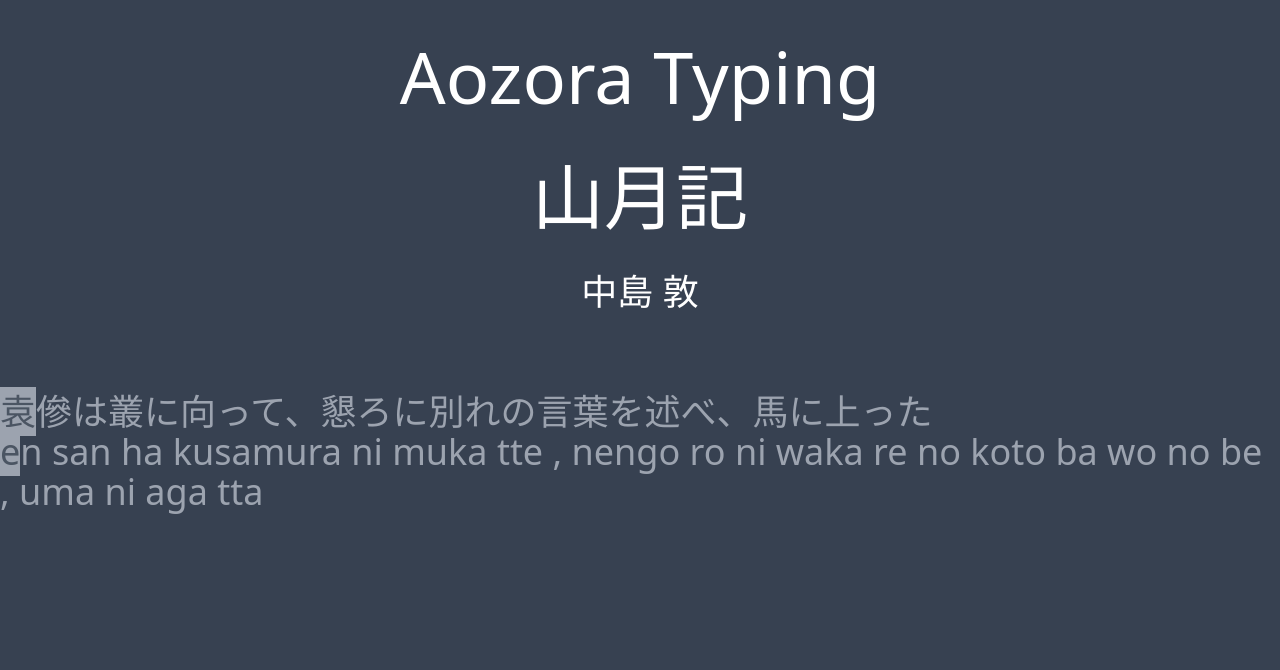
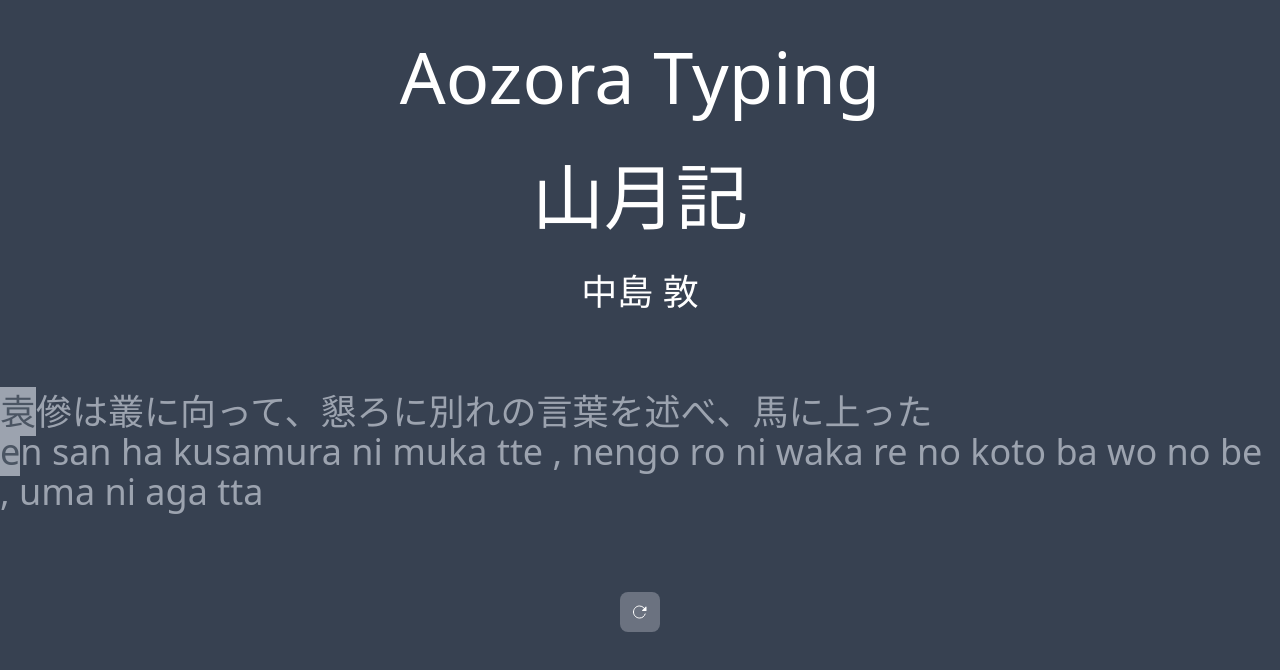
Before and after one commit to hayapo/Aozora-Typing, a React (Vite) app: page / in a window 1280 px wide. Shown: the top 670 px of the page. Built offline with nearby package versions, Linux system fonts and the light colour scheme.

Commit message:
[feature] リロードボタンを実装

```diff
--- a/package.json
+++ b/package.json
@@ -11,7 +11,8 @@
   },
   "dependencies": {
     "react": "^18.2.0",
-    "react-dom": "^18.2.0"
+    "react-dom": "^18.2.0",
+    "react-icons": "^4.7.1"
   },
   "devDependencies": {
     "@types/react": "^18.0.26",
@@ -25,7 +26,8 @@
     "eslint-plugin-react": "^7.32.1",
     "eslint-plugin-tailwindcss": "^3.8.2",
     "postcss": "^8.4.21",
-    "prettier": "^2.8.3",
+    "prettier": "^2.8.4",
+    "prettier-plugin-tailwindcss": "^0.2.3",
     "tailwindcss": "^3.2.4",
     "typescript": "^4.9.3",
     "vite": "^4.0.0"
--- a/src/components/organisms/TypingArea.tsx
+++ b/src/components/organisms/TypingArea.tsx
@@ -1,21 +1,37 @@
-import { useState, useRef } from "react"
+import { useState, useRef, useEffect } from "react"
+import { typingData } from "../../typingtexts/typingData"
 import { TypedTextCorrect } from "../molecules/TypedTextCorrect"
 import { TypedTextMiss } from "../molecules/TypedTextMiss"
 import { YetTypedText } from "../molecules/YetTypedText"
 import { NowTypingText } from "../molecules/NowTypingText"
 import { WorkTitleAuhtor } from "../molecules/WorkTitleAuhtor"
 import { TypingDataType } from "../../types/typingDataType"
+import { WorkDetailType } from "../../types/workDetailType"
+import { IoReload } from "react-icons/io5"
 
 type Props = {
-  typeData: TypingDataType
-  isFinished: boolean,
+  isFinished: boolean
   setIsFinished: (isFinished: boolean) => void
-  setCorrectTypeAmount: (correctTypeAmount: React.SetStateAction<number>) => void
+  setCorrectTypeAmount: (
+    correctTypeAmount: React.SetStateAction<number>
+  ) => void
   setAllTypeAmount: (allTypeAmount: React.SetStateAction<number>) => void
-  setTypingDuration: (typingDuration: number) => void
+  setTypingDuration: (typingDuration: React.SetStateAction<number>) => void
+  setWorkDetail: (workDetail: WorkDetailType) => void
 }
 
-export const TypingArea: React.FC<Props> = ({...props}) => {
+export const TypingArea: React.FC<Props> = ({
+  isFinished,
+  setIsFinished,
+  setCorrectTypeAmount,
+  setAllTypeAmount,
+  setTypingDuration,
+  setWorkDetail,
+}) => {
+  const initialIndex = 0
+  const [currentTypeData, setCurrentTypeData] = useState<TypingDataType>(
+    typingData[initialIndex]
+  )
   const [currentLine, setCurrentLine] = useState(0)
   const [currentLetterIndex, setCurrentLetterIndex] = useState(0)
   const [currentAlphabetIndex, setCurrentAlphabetIndex] = useState(0)
@@ -26,53 +42,96 @@ export const TypingArea: React.FC<Props> = ({...props}) => {
 
   const timerRef = useRef<number>(0)
 
-  const typeText = props.typeData.wakatiRomajiText
+  useEffect(() => {
+    const currentIndex = Math.floor(Math.random() * typingData.length)
+    setCurrentTypeData(typingData[currentIndex])
+    setWorkDetail({
+      title: typingData[currentIndex].title,
+      author: typingData[currentIndex].author,
+      url: typingData[currentIndex].url,
+    })
+  }, [currentTypeData])
 
-  const textSplitByLine = typeText.split(".").slice(0,-1).map((line) => line[0] === " " ? line.slice(1,-1) : line.slice(0,-1))
-  const textSplitByLetter = textSplitByLine.map((line) => line.split(" ").filter(Boolean))
+  const typeText = currentTypeData.wakatiRomajiText
 
-  const displayText = props.typeData.kanjiText
-  const displayTextSplitByLine = displayText.split("。").slice(0,-1)
+  const textSplitByLine = typeText
+    .split(".")
+    .slice(0, -1)
+    .map((line) => (line[0] === " " ? line.slice(1, -1) : line.slice(0, -1)))
+  const textSplitByLetter = textSplitByLine.map((line) =>
+    line.split(" ").filter(Boolean)
+  )
+
+  const displayText = currentTypeData.kanjiText
+  const displayTextSplitByLine = displayText.split("。").slice(0, -1)
+
+  const refreshAll = () => {
+    setCurrentTypeData(
+      typingData[Math.floor(Math.random() * typingData.length)]
+    )
+    setCurrentLine(0)
+    setCurrentAlphabetIndex(0)
+    setCurrentLetterIndex(0)
+    setCurrentInlineIndex(0)
+    setCurrentDisplayIndex(0)
+    setIsStarted(false)
+    setIsMissed(false)
+
+    setIsFinished(false)
+    setCorrectTypeAmount(0)
+    setAllTypeAmount(0)
+    setTypingDuration(0)
+    clearInterval(timerRef.current)
+  }
 
   const handleKeyInput = (e: React.KeyboardEvent<HTMLDivElement>) => {
-    if (props.isFinished) return
+    if (isFinished) return
     if (!isStarted) {
       setIsStarted(true)
       const startTime = new Date().getTime()
       timerRef.current = setInterval(() => {
-        props.setTypingDuration(new Date().getTime() - startTime)
+        setTypingDuration(new Date().getTime() - startTime)
       }, 10)
     }
 
-    props.setAllTypeAmount(prevState => prevState + 1)
+    setAllTypeAmount((prevState) => prevState + 1)
 
-    if (e.key === textSplitByLetter[currentLine][currentLetterIndex][currentAlphabetIndex]) {
+    if (
+      e.key ===
+      textSplitByLetter[currentLine][currentLetterIndex][currentAlphabetIndex]
+    ) {
       setIsMissed(false)
-      setCurrentAlphabetIndex(prevState => prevState + 1)
-      setCurrentInlineIndex(prevState => prevState + 1)
-      props.setCorrectTypeAmount(prevState => prevState + 1)
+      setCurrentAlphabetIndex((prevState) => prevState + 1)
+      setCurrentInlineIndex((prevState) => prevState + 1)
+      setCorrectTypeAmount((prevState) => prevState + 1)
 
-      if (currentAlphabetIndex + 1 >= textSplitByLetter[currentLine][currentLetterIndex].length) {
-        setCurrentLetterIndex(prevState => prevState + 1)
-        setCurrentInlineIndex(prevState => prevState + 1)
+      if (
+        currentAlphabetIndex + 1 >=
+        textSplitByLetter[currentLine][currentLetterIndex].length
+      ) {
+        setCurrentLetterIndex((prevState) => prevState + 1)
+        setCurrentInlineIndex((prevState) => prevState + 1)
 
-        if (textSplitByLetter[currentLine][currentLetterIndex][0] === textSplitByLetter[currentLine][currentLetterIndex][1]
-          && displayTextSplitByLine[currentLine][currentDisplayIndex] === "っ") {
-          setCurrentDisplayIndex(prevState => prevState + 2)
+        if (
+          textSplitByLetter[currentLine][currentLetterIndex][0] ===
+            textSplitByLetter[currentLine][currentLetterIndex][1] &&
+          displayTextSplitByLine[currentLine][currentDisplayIndex] === "っ"
+        ) {
+          setCurrentDisplayIndex((prevState) => prevState + 2)
         } else {
-          setCurrentDisplayIndex(prevState => prevState + 1)
+          setCurrentDisplayIndex((prevState) => prevState + 1)
         }
 
         setCurrentAlphabetIndex(0)
 
         if (currentLetterIndex + 1 >= textSplitByLetter[currentLine].length) {
-          setCurrentLine(prevState => prevState + 1)
+          setCurrentLine((prevState) => prevState + 1)
           setCurrentDisplayIndex(0)
           setCurrentInlineIndex(0)
           setCurrentLetterIndex(0)
 
           if (currentLine + 1 >= textSplitByLine.length) {
-            props.setIsFinished(true)
+            setIsFinished(true)
             clearInterval(timerRef.current)
           }
         }
@@ -85,30 +144,81 @@ export const TypingArea: React.FC<Props> = ({...props}) => {
   return (
     <div className="grid gap-y-20 md:my-[-15rem] ">
       <div className="text-center">
-        <WorkTitleAuhtor title={props.typeData.title} author={props.typeData.author} />
+        <WorkTitleAuhtor
+          title={currentTypeData.title}
+          author={currentTypeData.author}
+        />
       </div>
-      <div className="">
+      <div>
         <div>
-          <TypedTextCorrect typedTextCorrect={displayTextSplitByLine[currentLine].slice(0, currentDisplayIndex)} />
-          { isMissed ? (
-            <TypedTextMiss typedTextMiss={displayTextSplitByLine[currentLine][currentDisplayIndex]} />
+          <TypedTextCorrect
+            typedTextCorrect={displayTextSplitByLine[currentLine].slice(
+              0,
+              currentDisplayIndex
+            )}
+          />
+          {isMissed ? (
+            <TypedTextMiss
+              typedTextMiss={
+                displayTextSplitByLine[currentLine][currentDisplayIndex]
+              }
+            />
           ) : (
-            <NowTypingText nowTypingText={displayTextSplitByLine[currentLine][currentDisplayIndex]} />
-          )
-          }
-          <YetTypedText yetTypedText={displayTextSplitByLine[currentLine].slice(currentDisplayIndex + 1, displayTextSplitByLine[currentLine].length)} />
+            <NowTypingText
+              nowTypingText={
+                displayTextSplitByLine[currentLine][currentDisplayIndex]
+              }
+            />
+          )}
+          <YetTypedText
+            yetTypedText={displayTextSplitByLine[currentLine].slice(
+              currentDisplayIndex + 1,
+              displayTextSplitByLine[currentLine].length
+            )}
+          />
         </div>
-        <div tabIndex={0} onKeyDown={(e) => handleKeyInput(e)} className="outline-none">
-          <TypedTextCorrect typedTextCorrect={textSplitByLine[currentLine].slice(0, currentInlineIndex)} />
-          { isMissed ? (
-            <TypedTextMiss typedTextMiss={textSplitByLine[currentLine][currentInlineIndex]} />
+        <div
+          tabIndex={0}
+          onKeyDown={(e) => handleKeyInput(e)}
+          className="outline-none"
+        >
+          <TypedTextCorrect
+            typedTextCorrect={textSplitByLine[currentLine].slice(
+              0,
+              currentInlineIndex
+            )}
+          />
+          {isMissed ? (
+            <TypedTextMiss
+              typedTextMiss={textSplitByLine[currentLine][currentInlineIndex]}
+            />
           ) : (
-            <NowTypingText nowTypingText={textSplitByLine[currentLine][currentInlineIndex]} />
-          )
-          }
-          <YetTypedText yetTypedText={textSplitByLine[currentLine].slice(currentInlineIndex + 1, textSplitByLine[currentLine].length)} />
+            <NowTypingText
+              nowTypingText={textSplitByLine[currentLine][currentInlineIndex]}
+            />
+          )}
+          <YetTypedText
+            yetTypedText={textSplitByLine[currentLine].slice(
+              currentInlineIndex + 1,
+              textSplitByLine[currentLine].length
+            )}
+          />
         </div>
       </div>
+      <button
+        className="
+          mx-auto
+          h-10
+          w-10
+          items-center
+          rounded-lg
+          bg-gray-500
+          hover:bg-gray-600
+        "
+        onClick={refreshAll}
+      >
+        <IoReload className="mx-auto" />
+      </button>
     </div>
   )
 }
--- a/src/components/page/TypingPage.tsx
+++ b/src/components/page/TypingPage.tsx
@@ -1,40 +1,35 @@
-import { useState, useEffect } from "react"
-import { typingData } from "../../typingtexts/typingData"
-import { TypingDataType } from "../../types/typingDataType"
+import { useState,  } from "react"
 import { TypingTemplate } from "../templates/TypingTemplate"
 import { ResultTemplate } from "../templates/ResultTemplate"
 
 export const TypingPage: React.FC = () => {
-  const initialIndex = Math.floor(Math.random() * typingData.length)
-  const [currentTypeData, setCurrentTypeData] = useState<TypingDataType>(typingData[initialIndex])
-
   const [isFinished, setIsFinished] = useState(false)
   const [correctTypeAmount, setCorrectTypeAmount] = useState(0)
   const [allTypeAmount, setAllTypeAmount] = useState(0)
   const [typingDuration, setTypingDuration] = useState(0)
-
-  useEffect(() => {
-    const currentIndex = Math.floor(Math.random() * typingData.length)
-    setCurrentTypeData(typingData[currentIndex])
-  }, [])
+  const [workDetail, setWorkDetail] = useState({
+    title: "",
+    author: "",
+    url: ""
+  })
 
   return (
     <div>
       {isFinished ? (
         <ResultTemplate
-          typeData={currentTypeData}
           correctTypeAmount={correctTypeAmount}
           allTypeAmount={allTypeAmount}
           typingDuration={typingDuration}
+          workDetail={workDetail}
         />
-      ): (
+      ) : (
         <TypingTemplate
-          typeData={currentTypeData}
-          isFinished = {isFinished}
-          setIsFinished = {setIsFinished}
-          setCorrectTypeAmount = {setCorrectTypeAmount}
-          setAllTypeAmount = {setAllTypeAmount}
+          isFinished={isFinished}
+          setIsFinished={setIsFinished}
+          setCorrectTypeAmount={setCorrectTypeAmount}
+          setAllTypeAmount={setAllTypeAmount}
           setTypingDuration={setTypingDuration}
+          setWorkDetail={setWorkDetail}
         />
       )
       }
--- a/src/components/templates/TypingTemplate.tsx
+++ b/src/components/templates/TypingTemplate.tsx
@@ -1,31 +1,31 @@
-import { TypingDataType } from "../../types/typingDataType"
+import { WorkDetailType } from "../../types/workDetailType"
 import { TypingArea } from "../organisms/TypingArea"
 
 type Props = {
-  typeData: TypingDataType
   isFinished: boolean,
   setIsFinished: (isFinished: boolean) => void
   setCorrectTypeAmount: (correctTypeAmount: React.SetStateAction<number>) => void
   setAllTypeAmount: (allTypeAmount: React.SetStateAction<number>) => void
-  setTypingDuration: (typingDuration: number) => void
+  setTypingDuration: (typingDuration: React.SetStateAction<number>) => void
+  setWorkDetail: (workDetail: React.SetStateAction<WorkDetailType>) => void
 }
 
 export const TypingTemplate: React.FC<Props> = ({
-  typeData,
   isFinished,
   setIsFinished,
   setCorrectTypeAmount,
   setAllTypeAmount,
-  setTypingDuration
+  setTypingDuration,
+  setWorkDetail
 }) => {
   return (
     <TypingArea
-      typeData={ typeData }
-      isFinished = { isFinished }
-      setIsFinished = { setIsFinished }
-      setCorrectTypeAmount = { setCorrectTypeAmount }
-      setAllTypeAmount = { setAllTypeAmount }
-      setTypingDuration = { setTypingDuration }
+      isFinished={isFinished}
+      setIsFinished={setIsFinished}
+      setCorrectTypeAmount={setCorrectTypeAmount}
+      setAllTypeAmount={setAllTypeAmount}
+      setTypingDuration={setTypingDuration}
+      setWorkDetail={setWorkDetail}
     />
   )
 }
--- /dev/null
+++ b/src/types/workDetailType.ts
@@ -0,0 +1,5 @@
+export type WorkDetailType = {
+  title: string
+  author: string
+  url: string
+}
```
Also changed, not shown: src/components/molecules/WorkDetail.tsx (+6 -7 lines), src/components/organisms/TypingResult.tsx (+5 -5 lines), src/components/templates/ResultTemplate.tsx (+6 -6 lines), 2 other files (tests, documents, lock files or other folders).
